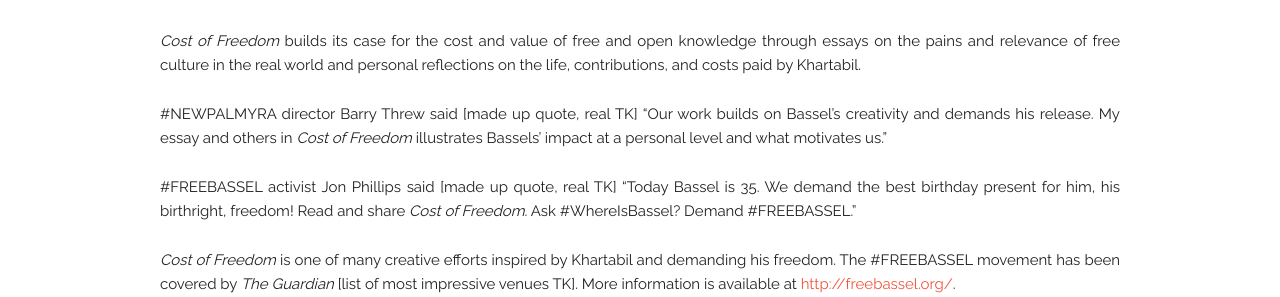
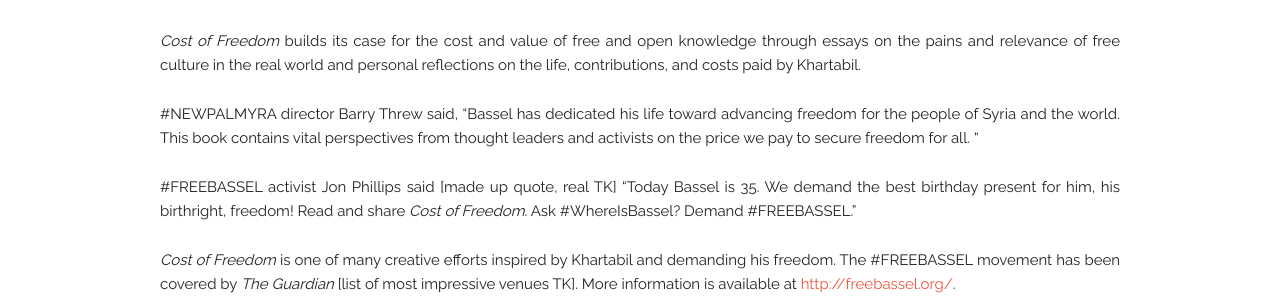
Before and after one commit to costoffreedom/costoffreedom.cc, a Jekyll site: the page built from _posts/2016-05-22-birthday-release.md, in a window 1280 px wide. Shown: the part 695-992 px from the top of the page. Built offline with Jekyll 4.4.1, drawn with Linux system fonts in a browser that asks for light colours.

Commit message:
Update 2016-05-22-birthday-release.md
Updated my quote.

```diff
--- a/_posts/2016-05-22-birthday-release.md
+++ b/_posts/2016-05-22-birthday-release.md
@@ -11,7 +11,7 @@
 
 *Cost of Freedom* builds its case for the cost and value of free and open knowledge through essays on the pains and relevance of free culture in the real world and personal reflections on the life, contributions, and costs paid by Khartabil.
 
-&#35;NEWPALMYRA director Barry Threw said [made up quote, real TK] "Our work builds on Bassel's creativity and demands his release. My essay and others in *Cost of Freedom* illustrates Bassels' impact at a personal level and what motivates us."
+&#35;NEWPALMYRA director Barry Threw said, "Bassel has dedicated his life toward advancing freedom for the people of Syria and the world. This book contains vital perspectives from thought leaders and activists on the price we pay to secure freedom for all. "
 
 &#35;FREEBASSEL activist Jon Phillips said [made up quote, real TK] "Today Bassel is 35. We demand the best birthday present for him, his birthright, freedom! Read and share *Cost of Freedom*. Ask #WhereIsBassel? Demand #FREEBASSEL."
 
```
